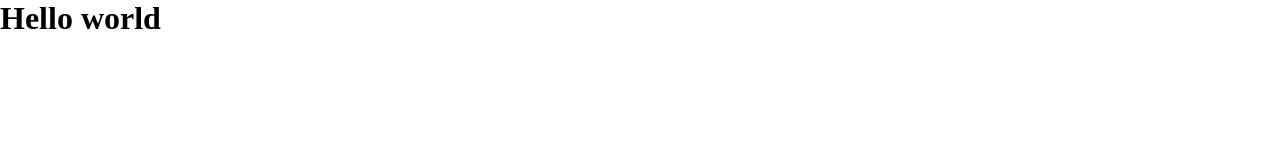
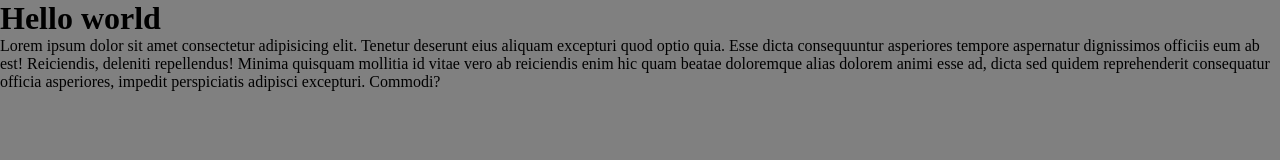
Before and after one commit to NatashaRosinskaya/test_lesson, a plain HTML site: page index.html in a window 1280 px wide. Drawn offline with Linux system fonts and the light colour scheme.

Commit message:
Last commit

```diff
--- a/css/style.css
+++ b/css/style.css
@@ -2,3 +2,7 @@
     padding: 0;
     margin: 0;
 }
+body{
+    cursor: pointer;
+    background-color: grey;
+}
--- a/index.html
+++ b/index.html
@@ -9,5 +9,7 @@
 </head>
 <body>
     <h1>Hello world</h1>
+    <p>Lorem ipsum dolor sit amet consectetur adipisicing elit. Tenetur deserunt eius aliquam excepturi quod optio quia. Esse dicta consequuntur asperiores tempore aspernatur dignissimos officiis eum ab est! Reiciendis, deleniti repellendus!
+    Minima quisquam mollitia id vitae vero ab reiciendis enim hic quam beatae doloremque alias dolorem animi esse ad, dicta sed quidem reprehenderit consequatur officia asperiores, impedit perspiciatis adipisci excepturi. Commodi?</p>
 </body>
 </html>
```
